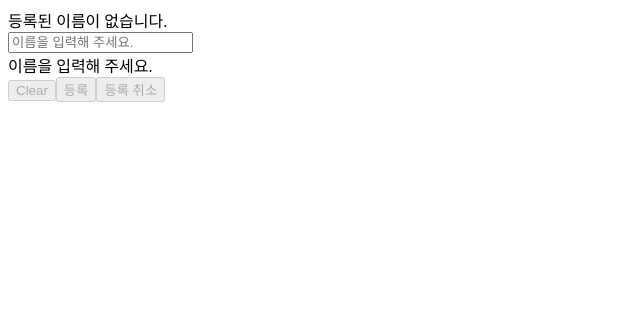
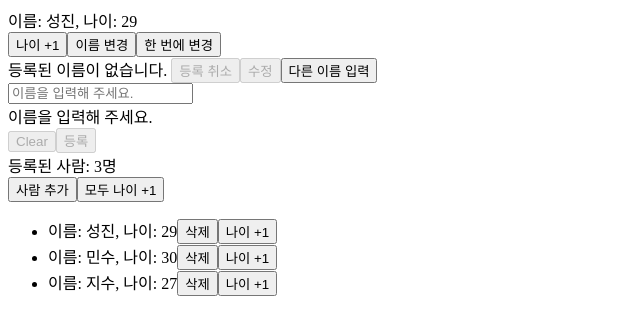
Before and after one commit to wlsdksql12/react-typescript-study, a React (Vite) app: page / in a window 1280 px wide. Shown: the top 334 px of the page, without its empty margins (0-640 px from the left). Built offline with nearby package versions, Linux system fonts and the light colour scheme.

Commit message:
2026-10-11

```diff
--- a/src/App.tsx
+++ b/src/App.tsx
@@ -1,59 +1,170 @@
-import { useState } from "react";
+import { useRef, useState } from "react";
+import ProfileList from "./ProfileList";
 
 interface NameProps {
   name: string;
 }
 
+interface RegisteredNameProps {
+  name: string;
+  onCancel: () => void;
+  onEdit: (name: string) => void;
+  onOtherName: () => void;
+}
+
+interface profile {
+  name: string;
+  age: number;
+}
+
+interface ProfilePracticeProps extends profile {
+  onClickAge: () => void;
+  onClickName: () => void;
+  onClickAllChange: () => void;
+}
+
 function NamePractice({ name }: NameProps) {
-  const trimmedName = name.trim();
-  if (trimmedName !== "") {
-    return <div>안녕하세요, {trimmedName}님!</div>;
+  if (name.length === 1) {
+    return <div>이름은 2글자 이상 입력해 주세요.</div>;
+  } else if (name.length >= 2) {
+    return <div>안녕하세요, {name}님!</div>;
   }
   return <div>이름을 입력해 주세요.</div>;
 }
 
-function RegisteredName({ name }: NameProps) {
-  if (name !== "") {
-    return <div>등록된 이름: {name}</div>;
+function RegisteredName({
+  name,
+  onCancel,
+  onEdit,
+  onOtherName,
+}: RegisteredNameProps) {
+  return (
+    <div>
+      <span>
+        {name !== "" ? `등록된 이름: ${name}  ` : "등록된 이름이 없습니다.  "}
+      </span>
+      <button type="button" onClick={onCancel} disabled={name === ""}>
+        등록 취소
+      </button>
+      <button type="button" onClick={() => onEdit(name)} disabled={name === ""}>
+        {" "}
+        수정
+      </button>
+      <button type="button" onClick={onOtherName}>
+        다른 이름 입력
+      </button>
+    </div>
+  );
 }
 
-  return <div>등록된 이름이 없습니다.</div>;
+function ProfilePractice({
+  name,
+  age,
+  onClickAge,
+  onClickName,
+  onClickAllChange,
+}: ProfilePracticeProps) {
+  return (
+    <>
+      <div>
+        이름: {name}, 나이: {age}
+      </div>
+      <button onClick={onClickAge}>나이 +1</button>
+      <button onClick={onClickName}>이름 변경</button>
+      <button onClick={onClickAllChange}>한 번에 변경</button>
+    </>
+  );
 }
 
 function App() {
   const [name, setName] = useState<string>("");
   const [registeredName, setRegisteredName] = useState("");
+  const [profile, setProfile] = useState<profile>({
+    name: "성진",
+    age: 29,
+  });
+  const inputRef = useRef<HTMLInputElement>(null);
   const onChange = (event: React.ChangeEvent<HTMLInputElement>) => {
     setName(event.target.value);
   };
   const onClick = () => {
     setName("");
   };
-  const handleRegister = () => {
-    setRegisteredName(name.trim());
-    setName("");
-  };
   const onClickCancel = () => {
     setRegisteredName("");
   };
+  const handleSubmit = (event: React.SubmitEvent<HTMLFormElement>) => {
+    event.preventDefault();
+
+    const trimmedName = name.trim();
+
+    if (trimmedName.length < 2) return;
+
+    setRegisteredName(trimmedName);
+    setName("");
+  };
+
+  const onEdit = (name: string) => {
+    setName(name);
+    inputRef.current?.focus();
+  };
+
+  const onOtherName = () => {
+    setName("");
+    inputRef.current?.focus();
+  };
+
+  const onClickAge = () => {
+    setProfile((prev) => ({
+      ...prev,
+      age: prev.age + 1,
+    }));
+  };
+
+  const onClickName = () => {
+    setProfile((prev) => ({
+      ...prev,
+      name: "민수",
+    }));
+  };
+
+  const onClickAllChange = () => {
+    setProfile((prev) => ({
+      name: "지수",
+      age: prev.age + 2,
+    }));
+  };
   return (
     <>
-      <RegisteredName name={registeredName} />
+      <ProfilePractice
+        name={profile.name}
+        age={profile.age}
+        onClickAge={onClickAge}
+        onClickName={onClickName}
+        onClickAllChange={onClickAllChange}
+      />
+      <RegisteredName
+        name={registeredName}
+        onCancel={onClickCancel}
+        onEdit={onEdit}
+        onOtherName={onOtherName}
+      />
+      <form onSubmit={handleSubmit}>
         <input
+          ref={inputRef}
           value={name}
           onChange={onChange}
           placeholder="이름을 입력해 주세요."
         />
-      <NamePractice name={name} />
-      <button onClick={onClick} disabled={name === ""}>
+        <NamePractice name={name.trim()} />
+        <button type="button" onClick={onClick} disabled={name === ""}>
           Clear
         </button>
-      <button onClick={handleRegister} disabled={name.trim() === ""}>
+        <button type="submit" disabled={name.trim().length <= 1}>
           등록
         </button>
-      <button onClick={onClickCancel} disabled={registeredName.trim() === ""}>
-        등록 취소
-      </button>
+      </form>
+      <ProfileList />
     </>
   );
 }
--- /dev/null
+++ b/src/ProfileList.tsx
@@ -0,0 +1,82 @@
+import { useRef, useState } from "react";
+
+interface Profile {
+  id: number;
+  name: string;
+  age: number;
+}
+
+function ProfileList() {
+  const nextId = useRef(4);
+  const [profiles, setProfiles] = useState<Profile[]>([
+    { id: 1, name: "성진", age: 29 },
+    { id: 2, name: "민수", age: 30 },
+    { id: 3, name: "지수", age: 27 },
+  ]);
+
+  const onClick = () => {
+    const newProfile: Profile = {
+      id: nextId.current,
+      name: "영희",
+      age: 25,
+    };
+
+    nextId.current += 1;
+
+    setProfiles((prev) => [...prev, newProfile]);
+  };
+  const handleDelete = (id: number) => {
+    setProfiles((prev) => prev.filter((profile) => profile.id !== id));
+  };
+  const handleIncreaseAge = (id: number) => {
+    setProfiles((prev) =>
+      prev.map((profile) =>
+        profile.id === id ? { ...profile, age: profile.age + 1 } : profile,
+      ),
+    );
+  };
+  const handleAllAge = () => {
+    // setProfiles((prev) =>
+    //   prev.map((profile) => ({ ...profile, age: profile.age + 1 })),
+    // );
+    setProfiles((prev) =>
+      prev.map((profile) => {
+        return { ...profile, age: profile.age + 1 };
+      }),
+    );
+  };
+  return (
+    <>
+      <div>
+        {profiles.length !== 0
+          ? `등록된 사람: ${profiles.length}명`
+          : "등록된 사람이 없습니다."}
+      </div>
+      <button type="button" onClick={onClick}>
+        사람 추가
+      </button>
+      <button
+        type="button"
+        onClick={handleAllAge}
+        disabled={profiles.length === 0}
+      >
+        모두 나이 +1
+      </button>
+      <ul>
+        {profiles.map((profile) => (
+          <li key={profile.id}>
+            이름: {profile.name}, 나이: {profile.age}
+            <button type="button" onClick={() => handleDelete(profile.id)}>
+              삭제
+            </button>
+            <button type="button" onClick={() => handleIncreaseAge(profile.id)}>
+              나이 +1
+            </button>
+          </li>
+        ))}
+      </ul>
+    </>
+  );
+}
+
+export default ProfileList;
```
Also changed, not shown: 1 other file (tests, documents, lock files or other folders). Lines whose indentation alone changed are shown as unchanged.
